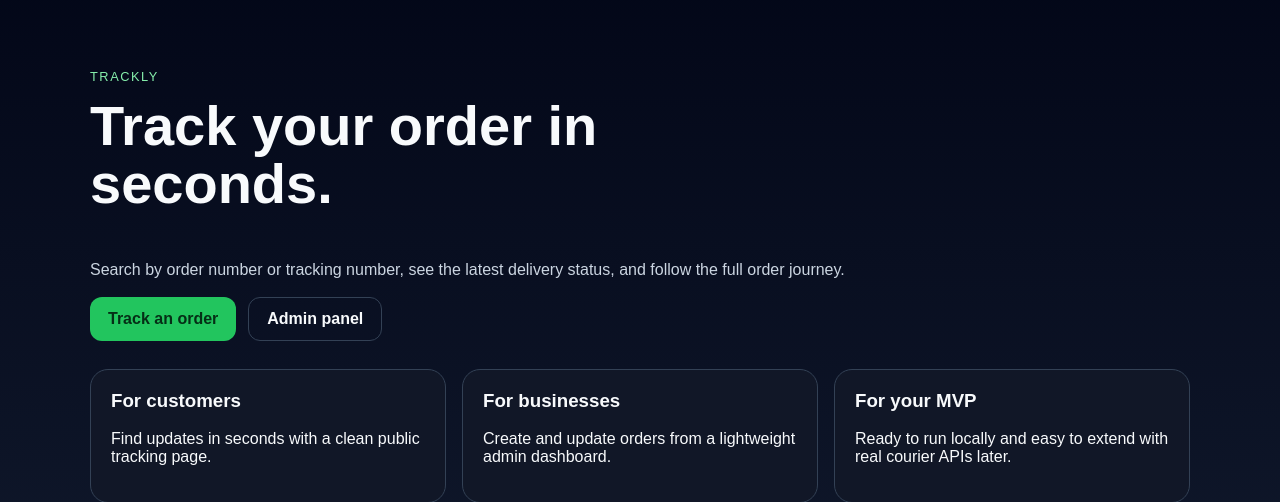
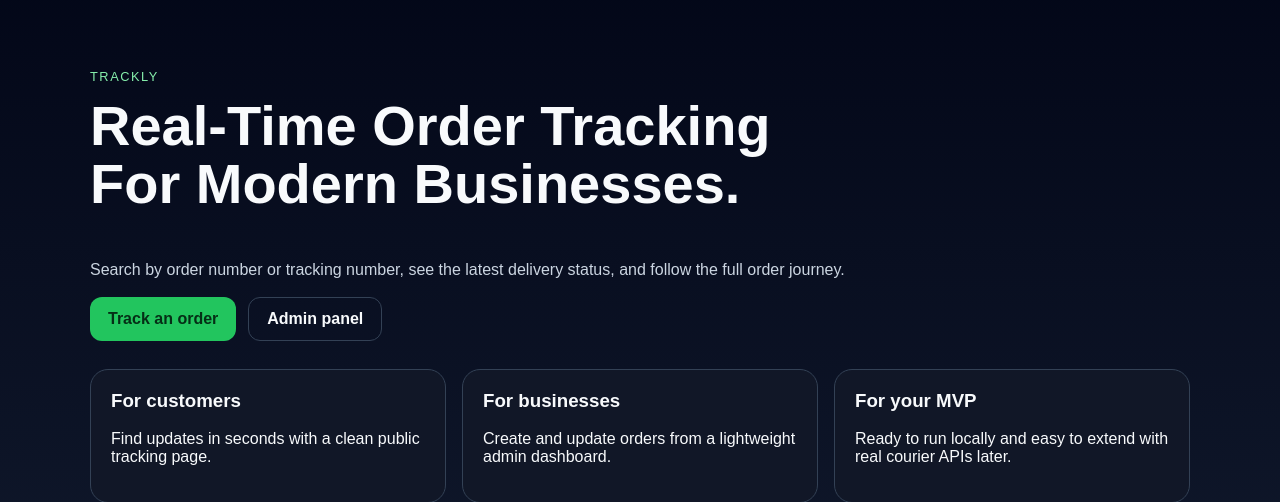
Before and after one commit to Akhona518/where-is-my-order, a Flask app: page / in a window 1280 px wide. Shown: the part 51-553 px from the top of the page. Run offline with Flask 3, Linux system fonts and the light colour scheme.

Commit message:
Update home.html

```diff
--- a/templates/home.html
+++ b/templates/home.html
@@ -3,7 +3,7 @@
 <section class="hero">
     <div>
         <p class="eyebrow">Trackly</p>
-        <h1>Track your order in seconds.</h1>
+        <h1>Real-Time Order Tracking For Modern Businesses.</h1>
         <p class="subtext">
             Search by order number or tracking number, see the latest delivery status, and follow the full order journey.
         </p>
```
